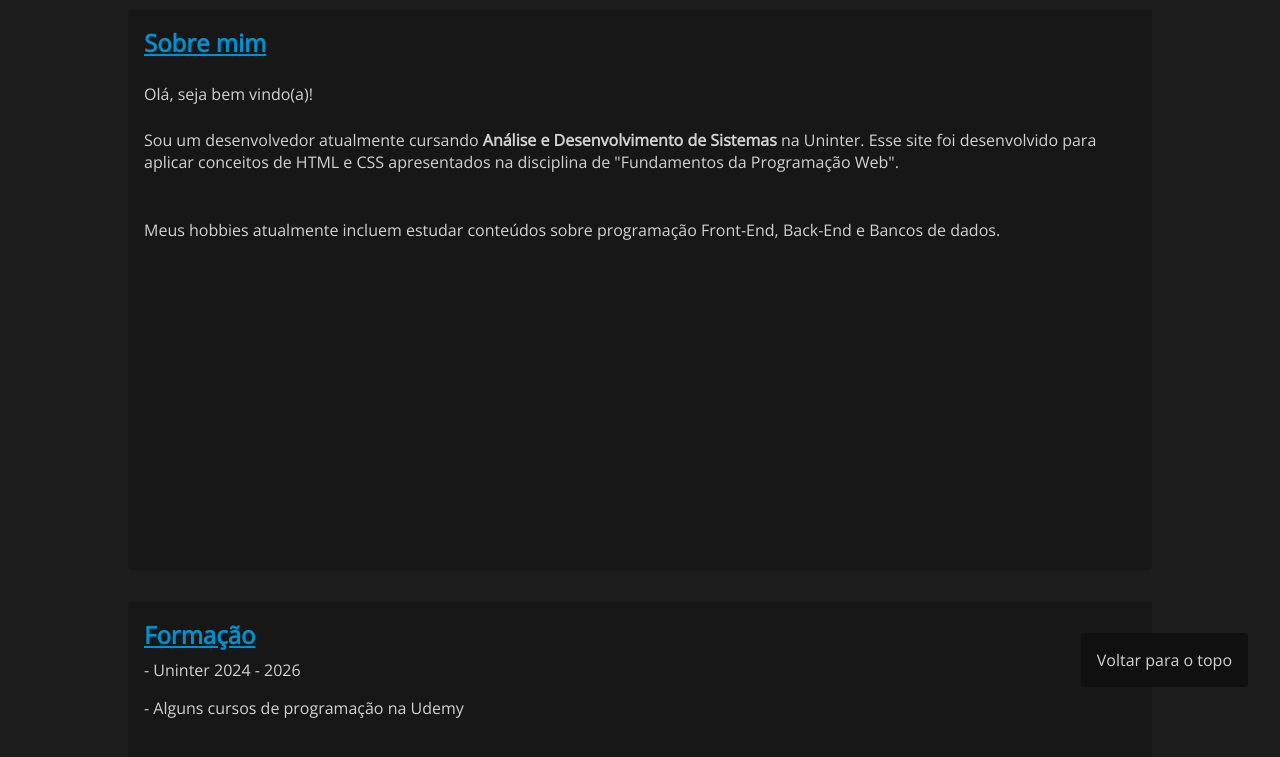
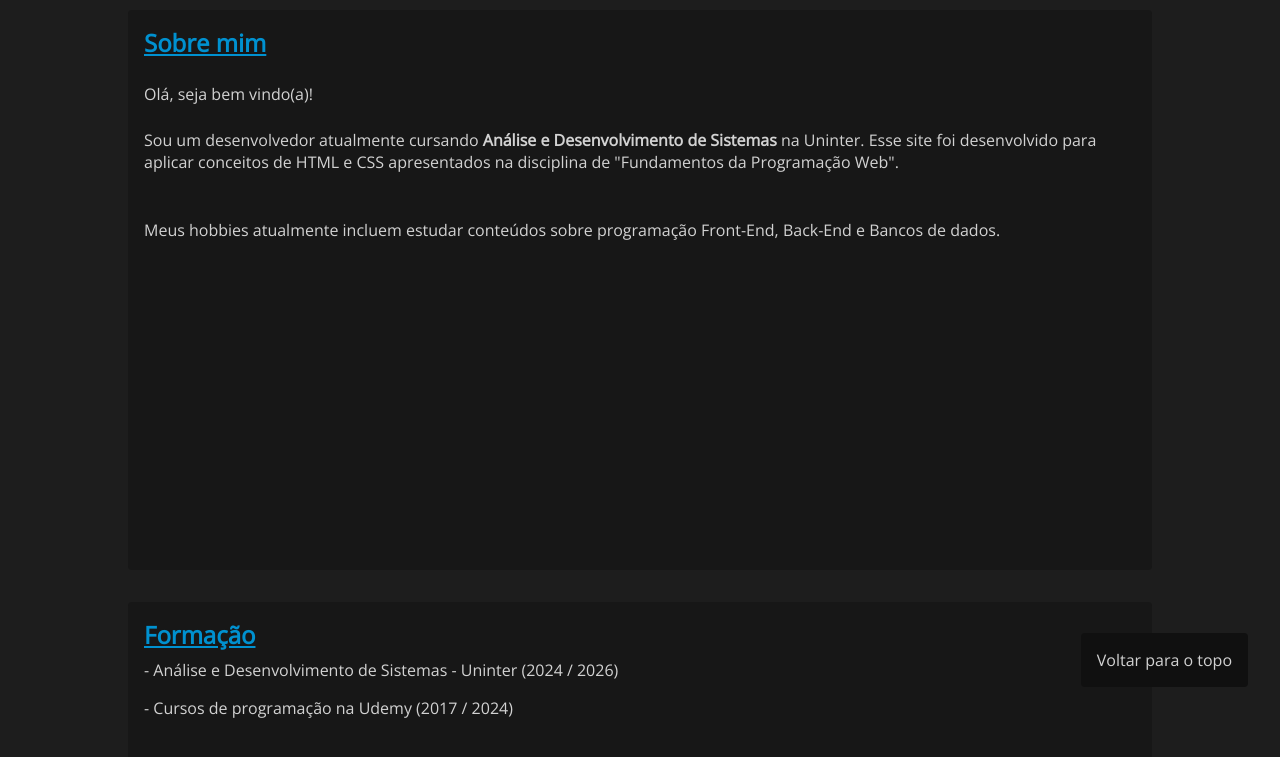
Before and after one commit to brunobulgaron/portfolio-uninter, a plain HTML site: page index.html in a window 1280 px wide. Shown: the part 81-838 px from the top of the page. Drawn offline with nearby package versions, Linux system fonts and the light colour scheme.

Commit message:
Update index.html

```diff
--- a/index.html
+++ b/index.html
@@ -59,10 +59,10 @@
 				<h1>Formação</h1>
 
 				<ul>
-					<li>- Uninter 2024 - 2026</li>
+					<li>- Análise e Desenvolvimento de Sistemas - Uninter (2024 / 2026)</li>
 				</ul>
 				<ul>
-					<li>- Alguns cursos de programação na Udemy</li>
+					<li>- Cursos de programação na Udemy (2017 / 2024)</li>
 				</ul>
 			</section>
 
```
